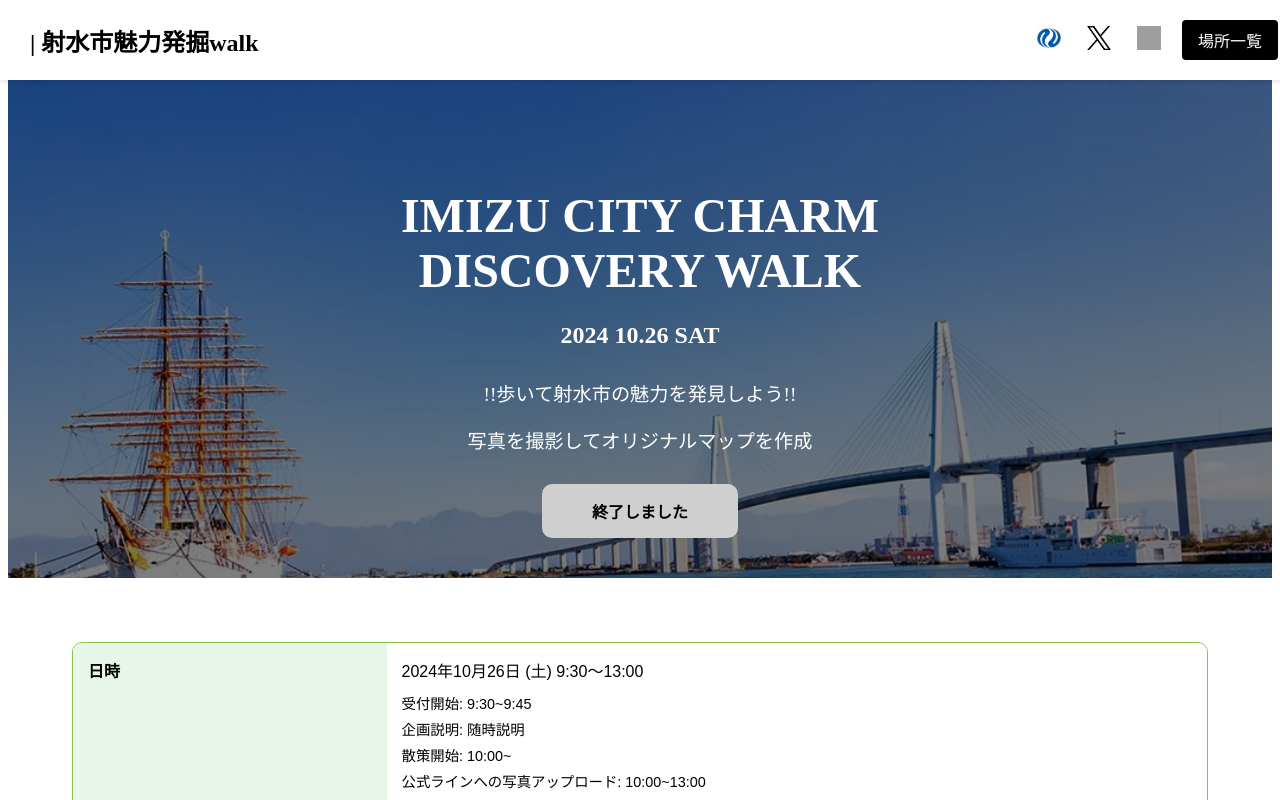
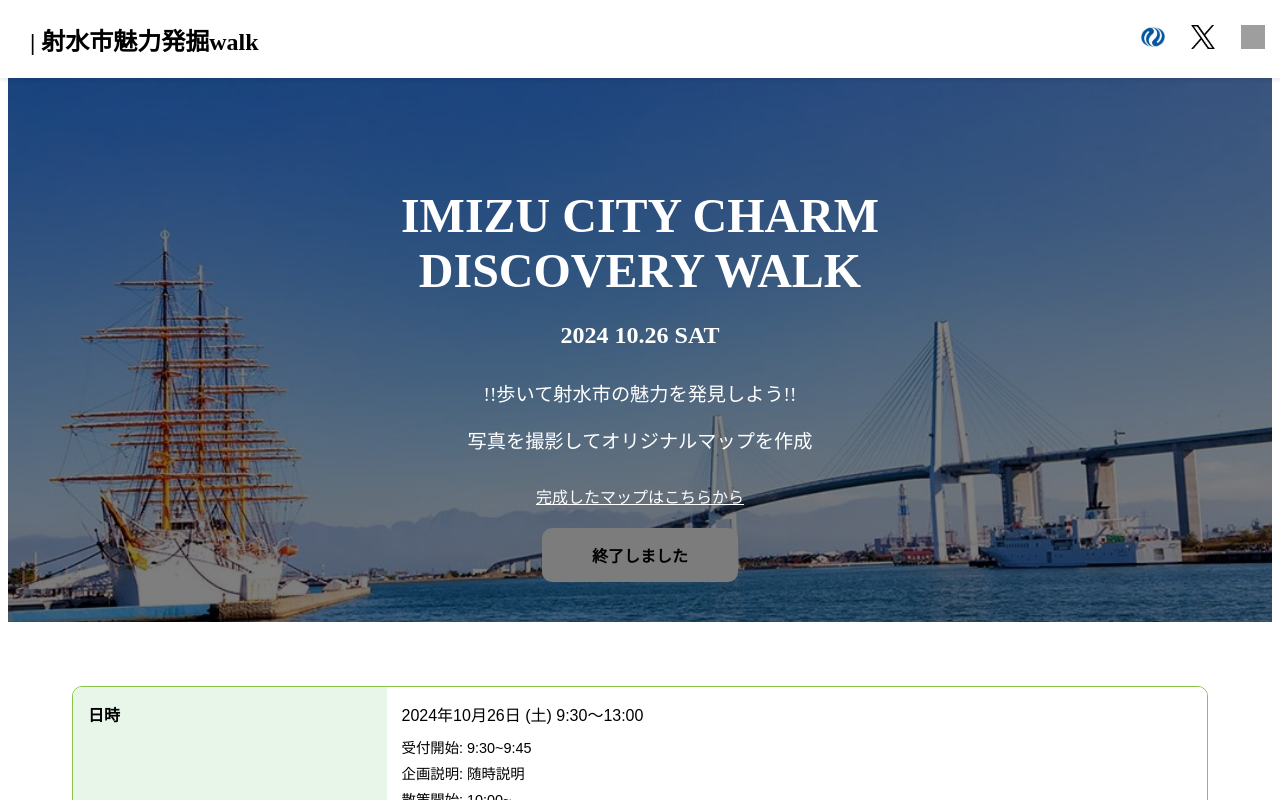
Before and after one commit to nanako1230/imizu-event, a Next.js app: page / in a window 1280 px wide. Shown: the top 800 px of the page. Built offline with nearby package versions, Linux system fonts and the light colour scheme; grey boxes are pictures that could not be loaded.

Commit message:
lecture3まで

```diff
--- a/src/pages/header.js
+++ b/src/pages/header.js
@@ -5,7 +5,9 @@ export default function Header() {
       <div className="container">
         {/* ヘッダー */}
         <header className="header">
-          <h1 className="title">| 射水市魅力発掘walk</h1>
+          <a href="/" className="none">
+            <h1 className="title">| 射水市魅力発掘walk</h1>
+          </a>
           <nav className="nav">
             <a href="https://www.city.imizu.toyama.jp/" className="icon-btn" target="_blank">
               <img src="\img\OIP.jpg" alt="Icon 1" />
@@ -16,7 +18,7 @@ export default function Header() {
             <a href="https://www.instagram.com/imizu_walk2024?igsh=ejI3NDZ3Mm94emNh" className="icon-btn" target="_blank" rel="noopener noreferrer">
               <img src="\img\Instagram_Glyph_Gradient.png" alt="Instagram" />
             </a>
-            <a href="/syoukai" className="view-btn">場所一覧</a>
+            {/* <a href="/syoukai" className="view-btn">場所一覧</a> */}
           </nav>
         </header>
 
--- a/src/pages/index.js
+++ b/src/pages/index.js
@@ -21,7 +21,7 @@ export default function Home() {
             <p className="catchphrase-text">!!歩いて射水市の魅力を発見しよう!!</p>
             <p className="catchphrase-text">写真を撮影してオリジナルマップを作成</p>
           </div>
-
+          <a href="/syoukai" className="apply-button-container">完成したマップはこちらから</a>
           {/* 応募ボタン */}
           <div className="apply-button-container">
             <a href="https://docs.google.com/forms/d/e/1FAIpQLScTL-7NyyqRfdmbbBuk6dMWRR4SPJN7zhaN4DMB_tHqUHHX6A/viewform?usp=sf_link">
--- a/src/styles/header.css
+++ b/src/styles/header.css
@@ -1,3 +1,8 @@
+.none {
+  text-decoration: none;
+  color: #000000;
+}
+
 /* 共通スタイル */
 .header {
   position: fixed;
@@ -11,6 +16,7 @@
   align-items: center;
   padding: 10px 20px;
   box-shadow: 0 2px 4px rgba(0, 0, 0, 0.1);
+  padding-right: 20px;
 }
 
 .title {
@@ -23,6 +29,7 @@
   display: flex;
   align-items: center;
   gap: 16px;
+  margin-right: 2.5rem;
 }
 
 .icon-btn {
--- a/src/styles/main.css
+++ b/src/styles/main.css
@@ -64,12 +64,13 @@
 
 .apply-button-container {
   margin-top: 20px;
+  color: rgb(253, 254, 255);
 }
 
 .apply-button {
   font-size: 1rem;
   /* サイズを調整 */
-  background-color: #cfcfcf;
+  background-color: #7c7c7c;
   color: black;
   font-weight: bold;
   padding: 15px 50px;
```
Also changed, not shown: src/pages/syoukai.js (+15 -1 lines).
